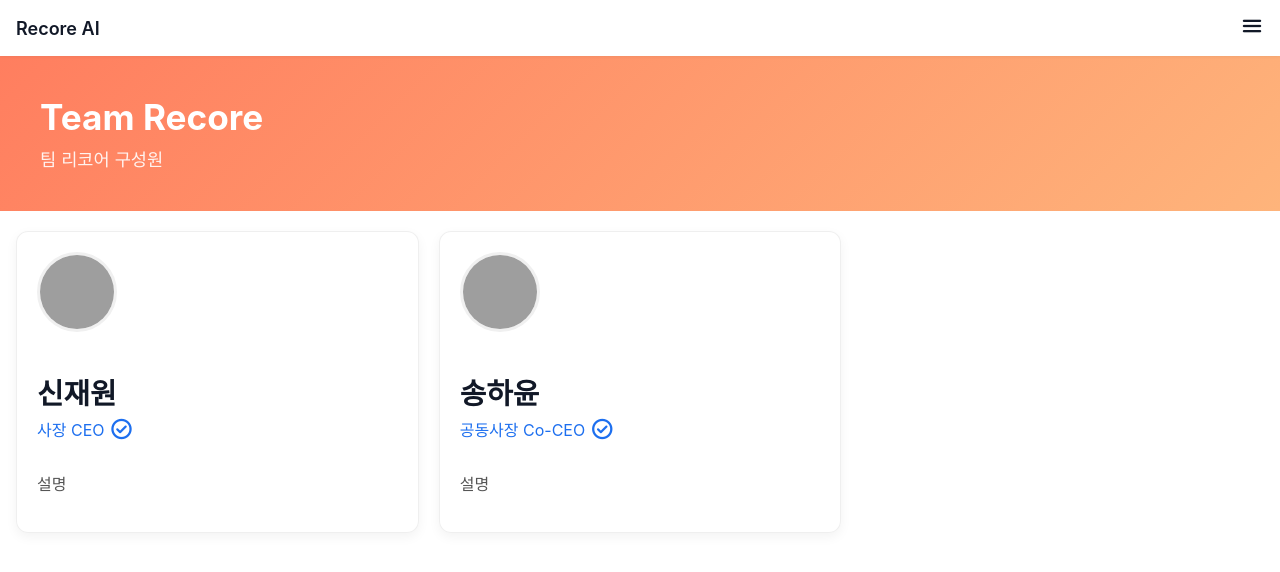
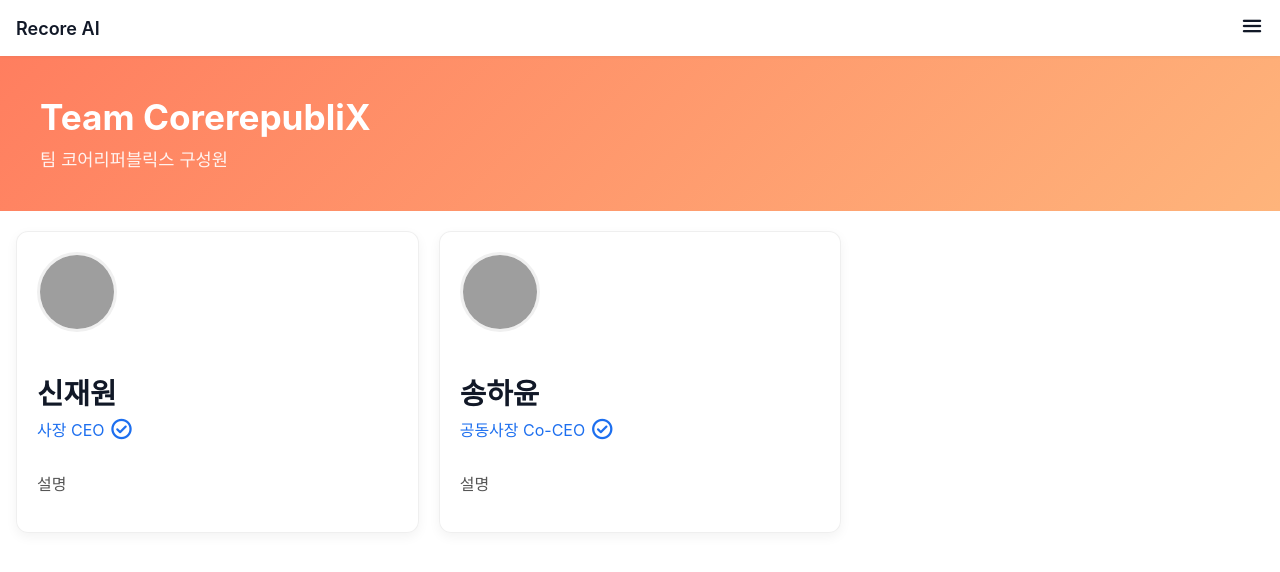
Before and after one commit to jaewons0227git/recore102oensjaj, a plain HTML site: page team.html in a window 1280 px wide. Drawn offline with nearby package versions, Linux system fonts and the light colour scheme; grey boxes are pictures that could not be loaded; a web font is replaced by a local one.

Commit message:
Update team.html

```diff
--- a/team.html
+++ b/team.html
@@ -3,7 +3,7 @@
 <head>
     <meta charset="UTF-8">
     <meta name="viewport" content="width=device-width, initial-scale=1.0">
-    <title>Recore AI - 팀</title>
+    <title>CorerepubliX - 팀</title>
 
     <link rel="icon" href="https://i.postimg.cc/MKBHwqWk/logogogo.png" type="image/png">
 
@@ -36,10 +36,10 @@
     <main>
         <div class="title-background">
             <div class="project-page-title">
-                Team Recore
+                Team CorerepubliX
             </div>
             <div class="team-member-subtitle">
-                팀 리코어 구성원
+                팀 코어리퍼블릭스 구성원
             </div>
         </div>
 
```
